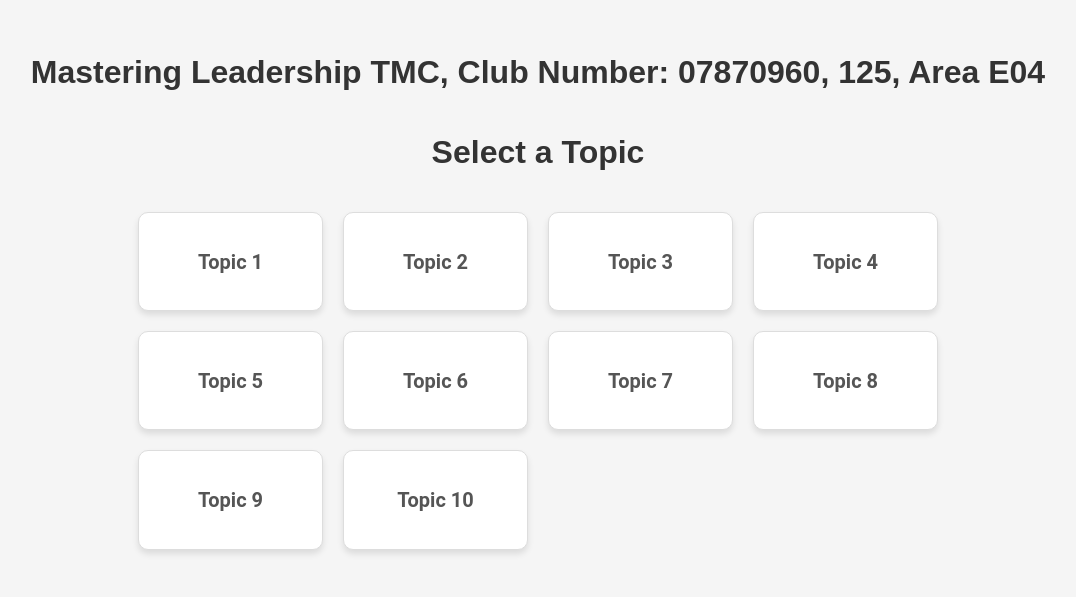
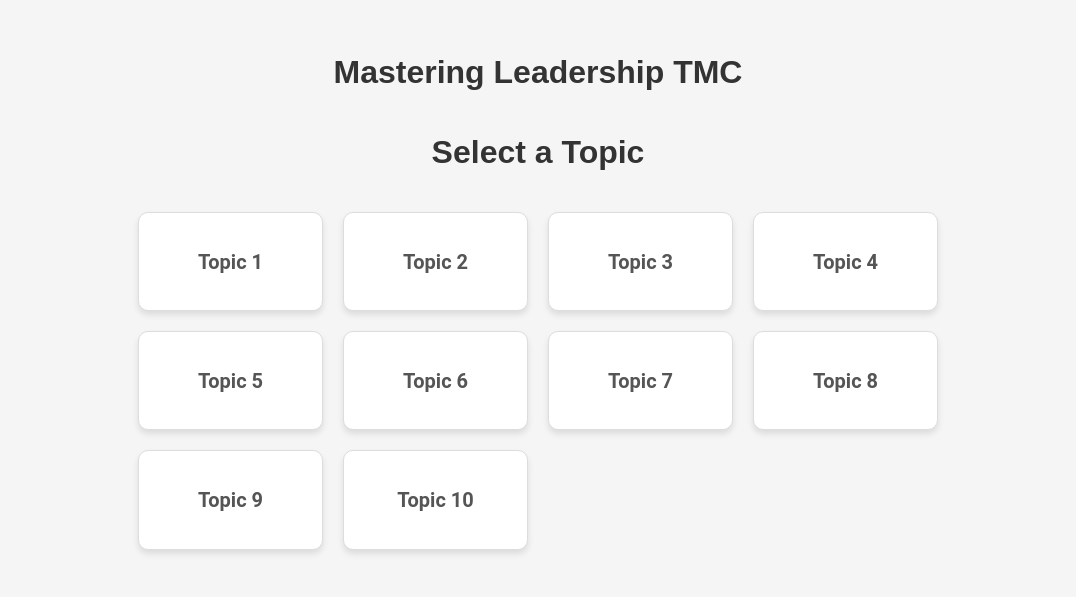
Before and after one commit to joshi700/volumeintensity, a React (Create React App) app: page / in a window 1280 px wide. Shown: the part 137-734 px from the top of the page, without its empty margins (102-1178 px from the left). Built offline with nearby package versions, Linux system fonts and the light colour scheme.

Commit message:
Update TopicList.js

```diff
--- a/src/TopicList.js
+++ b/src/TopicList.js
@@ -14,7 +14,7 @@
       }}
     >
         <h1 style={{ fontFamily: "'Poppins', sans-serif", color: "#333" }}>
-        Mastering Leadership TMC, Club Number: 07870960, 125, Area E04
+        Mastering Leadership TMC
       </h1>
       <h1 style={{ fontFamily: "'Poppins', sans-serif", color: "#333" }}>
         Select a Topic
```
